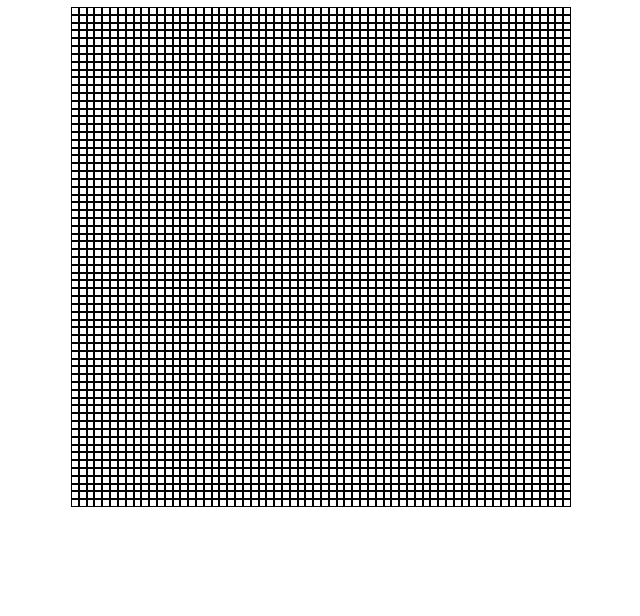
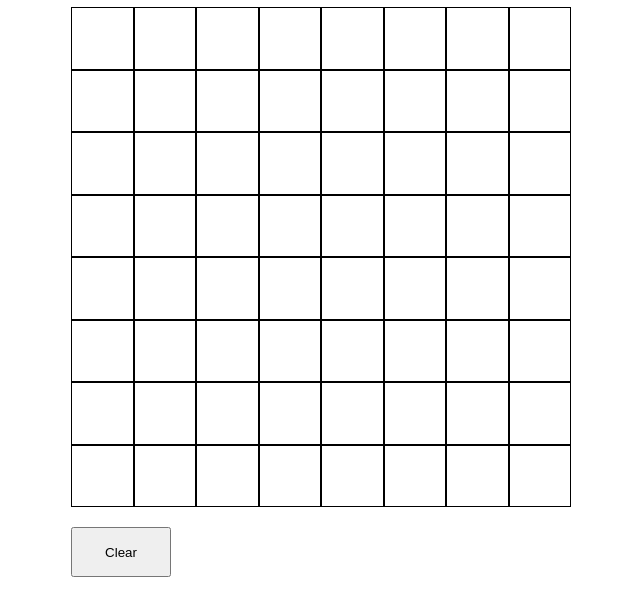
Before and after one commit to Jon-D-Smith/sketch, a plain HTML site: page index.html in a window 1280 px wide. Shown: the part 50-666 px from the top of the page, without its empty margins (319-959 px from the left). Drawn offline with Linux system fonts and the light colour scheme.

Commit message:
Added Clear button functionality; Added documentation to code

```diff
--- a/app.js
+++ b/app.js
@@ -1,14 +1,18 @@
 console.log('Hello')
 
-let rows =64;
+let rows =8;
 
 window.addEventListener('load', (e) => {
 
+  //Setting variables on load
+
+  const clearBtn = document.getElementById("clearBtn");
+  const cells = document.querySelectorAll('.cell');
   const board = document.getElementById('drawing-board');
   board.style.cssText =`grid-template-rows:repeat(${rows}, 1fr);grid-template-columns:repeat(${rows}, 1fr);   gap:0px 0px; `
 
 
-    console.log("The page has loaded");
+    //Create the Div Elements on Page Load
     for(let i = 0; i < (rows*rows); i++){
         let cell = document.createElement('div');
         cell.setAttribute('id', `${i}`);
@@ -17,8 +21,8 @@ window.addEventListener('load', (e) => {
 
     }
 
-    const cells = document.querySelectorAll('.cell');
 
+    //Drawing functionality
     cells.forEach((cell) => {
         cell.addEventListener('mouseover', () => {
           let randomNum1 = Math.floor(Math.random() * 256);
@@ -29,4 +33,14 @@ window.addEventListener('load', (e) => {
         });
       });
 
+
+      //Clear button functionality
+
+      clearBtn.addEventListener("click", function(e){
+        console.log(e.target);
+        cells.forEach((cell) => {
+          cell.style.cssText = "";
+        })
+      })
+
 })
--- a/index.html
+++ b/index.html
@@ -14,6 +14,10 @@
 
 
             </div>
+            <div id="options">
+                <button id="clearBtn">Clear</button>
+            </div>
+
 
         </div>
 
--- a/styles.css
+++ b/styles.css
@@ -1,5 +1,5 @@
 .container{
-    height: 1000px
+    height: 1000px;
 
 }
 
@@ -27,3 +27,14 @@
 .painted {
     background-color: black;
 }
+
+#options{
+    width:500px;
+    margin:20px auto;
+}
+
+#clearBtn {
+    width: 100px;
+    height: 50px;
+
+}
```
Also changed, not shown: 1 other file.
